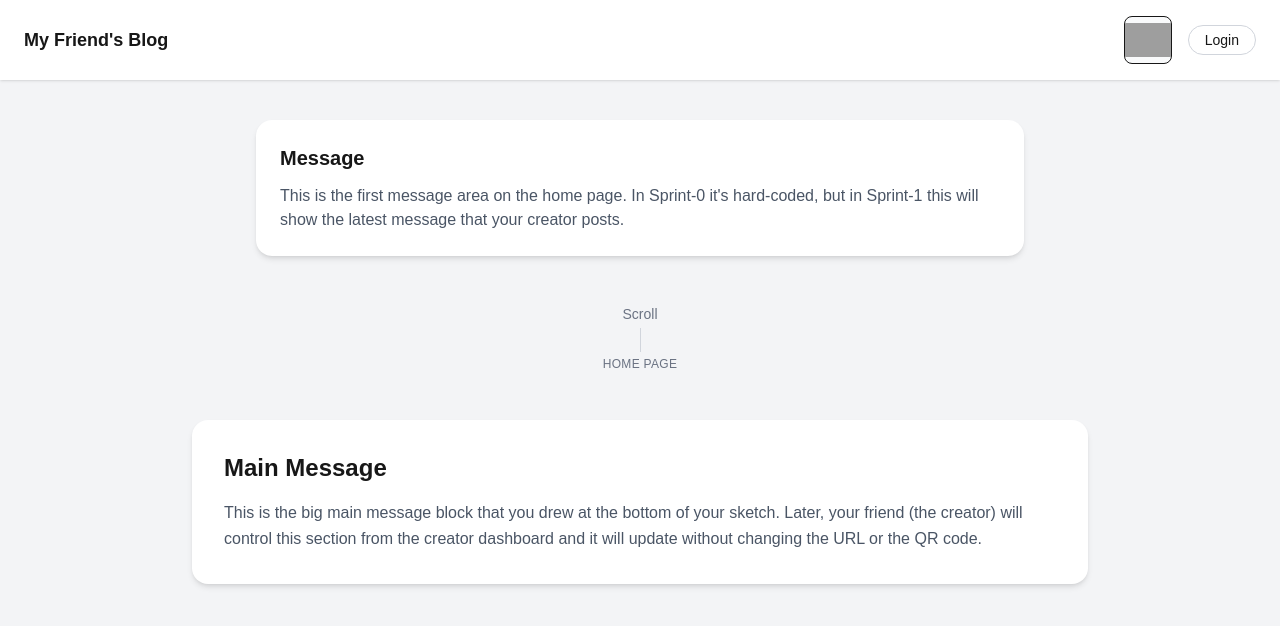
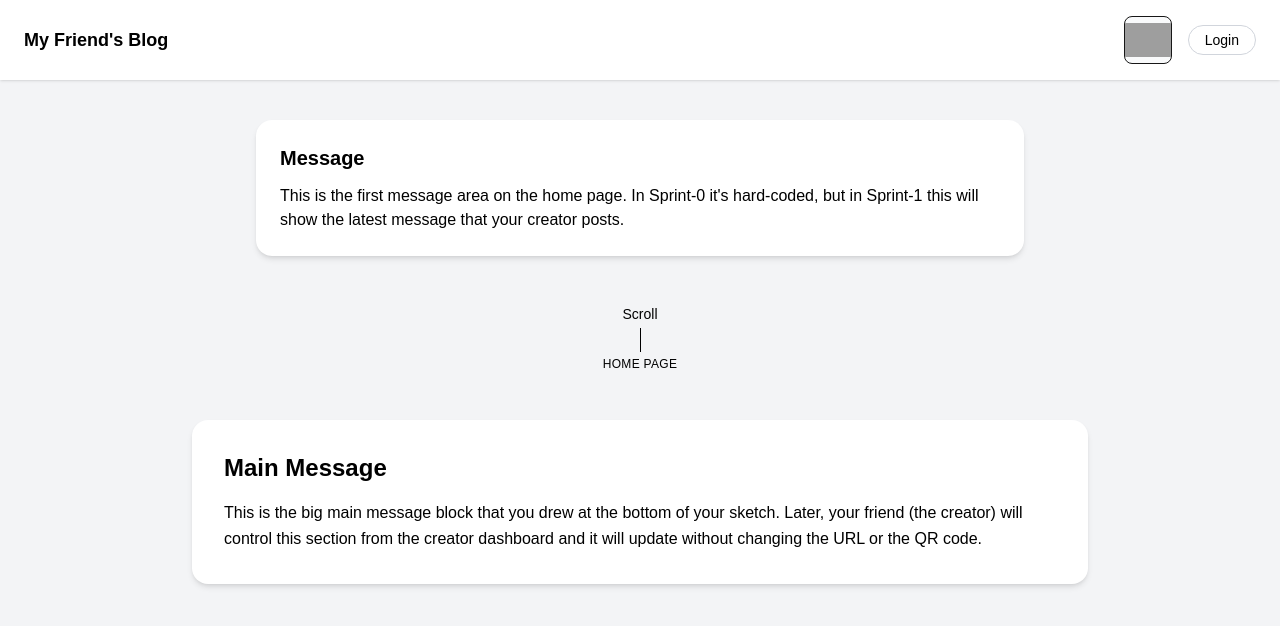
Before and after one commit to StephenManoharGurram/BlogWebsite, a Next.js app in the folder myproject/frontend/: page / in a window 1280 px wide. Shown: the top 626 px of the page. Built offline with nearby package versions, Linux system fonts and the light colour scheme; grey boxes are pictures that could not be loaded.

Commit message:
Blueprint fixed

```diff
--- a/myproject/frontend/app/page.tsx
+++ b/myproject/frontend/app/page.tsx
@@ -1,13 +1,4 @@
-/*export default function HomePage() {
-  return (
-    <div className="w-full h-screen flex justify-center items-center bg-gray-100">
-      <h1 className="text-4xl font-bold">
-        Sprint-0 Homepage Loaded Successfully 🎉
-      </h1>
-    </div>
-  );
-}
-*/// app/page.tsx
+// app/page.tsx
 
 import Link from "next/link";
 
@@ -16,10 +7,10 @@ export default function HomePage() {
     <div className="min-h-screen flex flex-col bg-gray-100">
       {/* Top header with QR + Login */}
       <header className="w-full flex items-center justify-between px-6 py-4 bg-white shadow-sm">
-        <div className="text-lg font-semibold">My Friend&apos;s Blog</div>
+        <div className="text-lg font-semibold text-black">My Friend&apos;s Blog</div>
 
         <div className="flex items-center gap-4">
-          {/* QR preview (for Sprint-0 this is just a static image) */}
+          {/* QR preview */}
           <div className="h-12 w-12 border rounded-lg overflow-hidden bg-gray-50 flex items-center justify-center">
             <img
               src="/homepage-qr.png"
@@ -31,7 +22,7 @@ export default function HomePage() {
           {/* Login button */}
           <Link
             href="/auth/login"
-            className="border border-gray-300 rounded-full px-4 py-1 text-sm font-medium hover:bg-gray-900 hover:text-white transition"
+            className="border border-gray-300 rounded-full px-4 py-1 text-sm font-medium hover:bg-gray-900 hover:text-white transition text-black"
           >
             Login
           </Link>
@@ -40,10 +31,10 @@ export default function HomePage() {
 
       {/* Main scrollable content */}
       <main className="flex-1 flex flex-col items-center px-4 py-10 gap-12">
-        {/* First box: "Message" (top home page area) */}
+        {/* First box: "Message" */}
         <section className="w-full max-w-3xl bg-white rounded-2xl shadow-md p-6">
-          <h2 className="text-xl font-semibold mb-3">Message</h2>
-          <p className="text-gray-600">
+          <h2 className="text-xl font-semibold mb-3 text-black">Message</h2>
+          <p className="text-black">
             This is the first message area on the home page. In Sprint-0 it&apos;s
             hard-coded, but in Sprint-1 this will show the latest message that
             your creator posts.
@@ -51,16 +42,16 @@ export default function HomePage() {
         </section>
 
         {/* Scroll hint */}
-        <div className="flex flex-col items-center gap-1 text-gray-500">
+        <div className="flex flex-col items-center gap-1 text-black">
           <span className="text-sm">Scroll</span>
-          <div className="h-6 w-px bg-gray-300" />
+          <div className="h-6 w-px bg-black" />
           <span className="text-xs uppercase tracking-wide">Home Page</span>
         </div>
 
         {/* Second big box: "Main Message" */}
         <section className="w-full max-w-4xl bg-white rounded-2xl shadow-md p-8">
-          <h2 className="text-2xl font-semibold mb-4">Main Message</h2>
-          <p className="text-gray-600 leading-relaxed">
+          <h2 className="text-2xl font-semibold mb-4 text-black">Main Message</h2>
+          <p className="text-black leading-relaxed">
             This is the big main message block that you drew at the bottom of
             your sketch. Later, your friend (the creator) will control this
             section from the creator dashboard and it will update without
```
